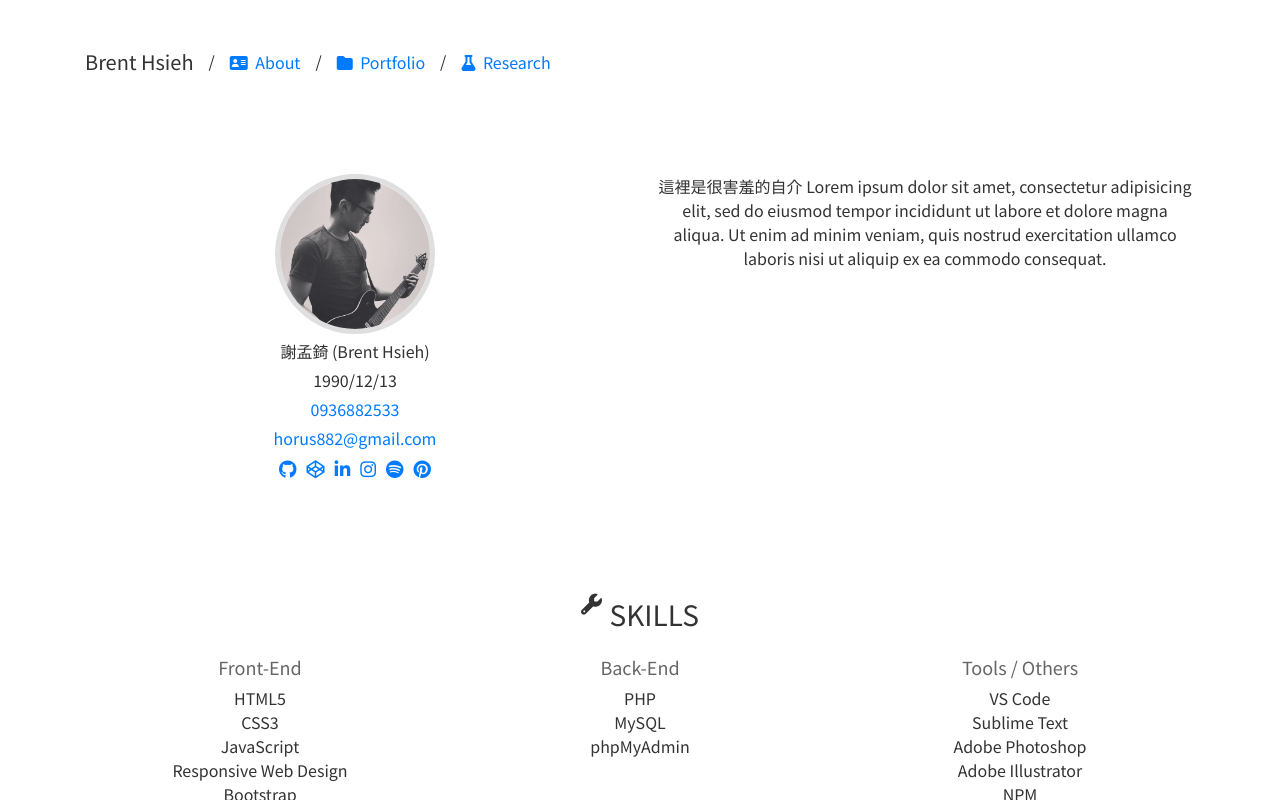
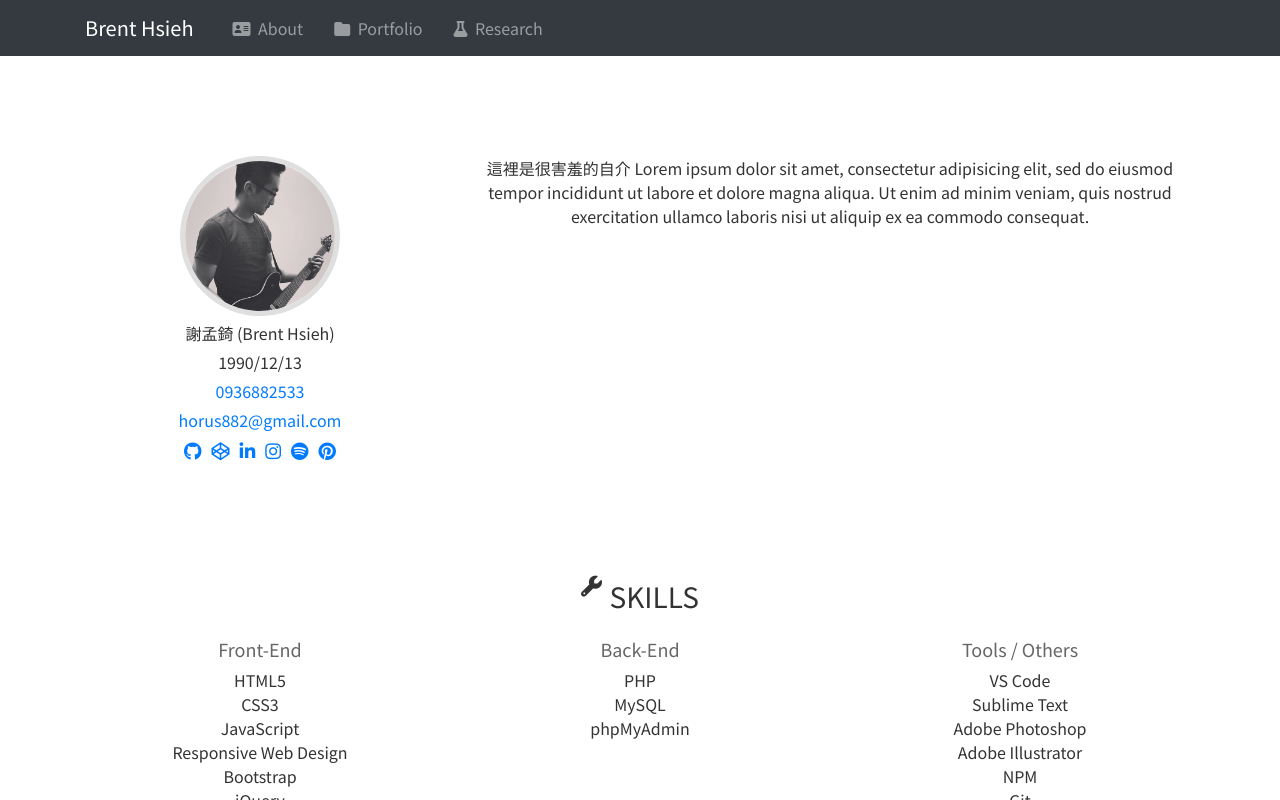
Before and after one commit to horus882/resume, a Vue app: page /#/about in a window 1280 px wide. Shown: the top 800 px of the page. Built offline with nearby package versions, Linux system fonts and the light colour scheme.

Commit message:
套用Bootstrap樣式

```diff
--- a/src/App.vue
+++ b/src/App.vue
@@ -64,7 +64,8 @@
   text-align: center;
   -webkit-font-smoothing: antialiased;
   -moz-osx-font-smoothing: grayscale;
-  margin-top: 50px;
+  padding-top: 56px;
+  // margin-top: 50px;
   margin-bottom: 50px;
 }
 
--- a/src/components/Header.vue
+++ b/src/components/Header.vue
@@ -1,22 +1,27 @@
 <template>
-  <header id="header">
-    <div class="container">
-      <h1>Brent Hsieh</h1>
+  <header id="header" class="fixed-top">
       <!-- <h2>{{ this.$route.name }}</h2> -->
-      <nav>
-        <ul>
-          <li>
-            <router-link to="/about"><i class="fas fa-address-card"></i>About</router-link>
-          </li>
-          <li>
-            <router-link to="/portfolio"><i class="fas fa-folder"></i>Portfolio</router-link>
-          </li>
-          <li>
-            <router-link to="/research"><i class="fas fa-flask"></i>Research</router-link>
-          </li>
-        </ul>
-      </nav>
-    </div>
+    <nav class="navbar navbar-expand-md navbar-dark bg-dark">
+      <div class="container">
+        <button class="navbar-toggler" type="button" data-toggle="collapse" data-target="#navbarToggler" aria-controls="navbarToggler" aria-expanded="false" aria-label="Toggle navigation">
+          <span class="navbar-toggler-icon"></span>
+        </button>
+        <h1><a class="navbar-brand" href="#">Brent Hsieh</a></h1>
+        <div class="collapse navbar-collapse" id="navbarToggler">
+          <ul class="navbar-nav mr-auto">
+            <li class="nav-item">
+              <router-link to="/about" class="nav-link"><i class="fas fa-address-card"></i>About</router-link>
+            </li>
+            <li class="nav-item">
+              <router-link to="/portfolio" class="nav-link"><i class="fas fa-folder"></i>Portfolio</router-link>
+            </li>
+            <li class="nav-item">
+              <router-link to="/research" class="nav-link"><i class="fas fa-flask"></i>Research</router-link>
+            </li>
+          </ul>
+        </div>
+      </div>
+    </nav>
   </header>
 </template>
 
@@ -40,7 +45,7 @@
 <style lang="scss" scoped>
 
 h1 {
-  display: table-cell;
+  // display: table-cell;
   font-size: 20px;
   font-weight: 500;
   margin-bottom: 0;
@@ -48,7 +53,7 @@
 }
 
 nav {
-  display: table-cell;
+  // display: table-cell;
   vertical-align: middle;
 }
 
@@ -63,16 +68,19 @@
     font-size: 16px;
     padding: 0 0 0 15px;
 
-    &::before {
-      content: '/';
-      position: relative;
-      top: -1px;
-      vertical-align: top;
-    }
+    // &::before {
+    //   content: '/';
+    //   position: relative;
+    //   // top: -1px;
+    //   color: rgba(255, 255, 255, .5);
+    //   vertical-align: middle;
+    // }
 
     a {
 
-      margin: 0 0 0 15px;
+      // display: inline-block;
+      // vertical-align: middle;
+      // margin: 0 0 0 15px;
 
       i {margin-right: 7.5px;}
 
--- a/src/components/about/Basic.vue
+++ b/src/components/about/Basic.vue
@@ -1,5 +1,5 @@
 <template>
-  <section id="basic" class="col-xs-12 col-md-6">
+  <section id="basic" class="col-xs-12 col-md-4">
     <div class="avatar">
       <img src="../../assets/about/avatar.jpg">
     </div>
--- a/src/components/about/Introduction.vue
+++ b/src/components/about/Introduction.vue
@@ -1,5 +1,5 @@
 <template>
-  <section id="introduction" class="col-xs-12 col-md-6">
+  <section id="introduction" class="col-xs-12 col-md-8">
     <p class="description">這裡是很害羞的自介 Lorem ipsum dolor sit amet, consectetur adipisicing elit, sed do eiusmod tempor incididunt ut labore et dolore magna aliqua. Ut enim ad minim veniam, quis nostrud exercitation ullamco laboris nisi ut aliquip ex ea commodo consequat.</p>
   </section>
 </template>
```
